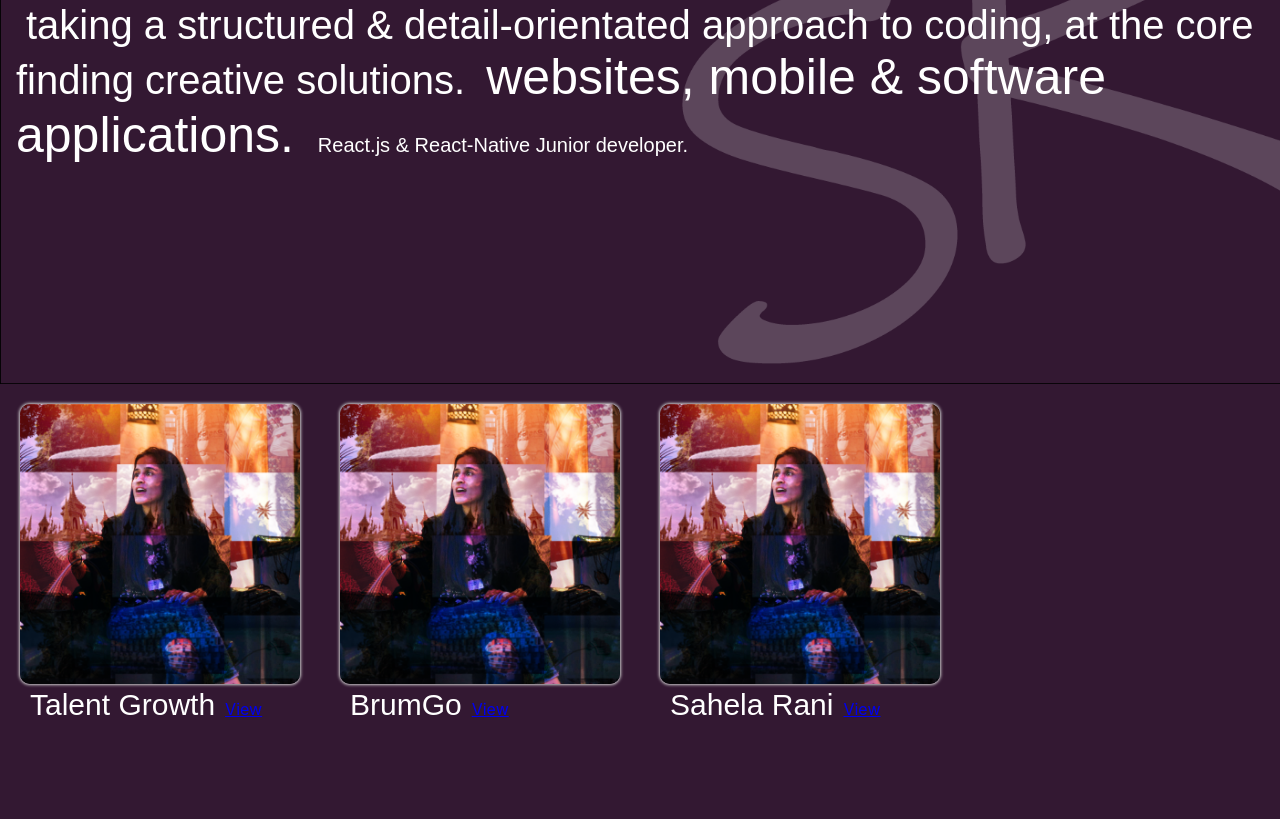
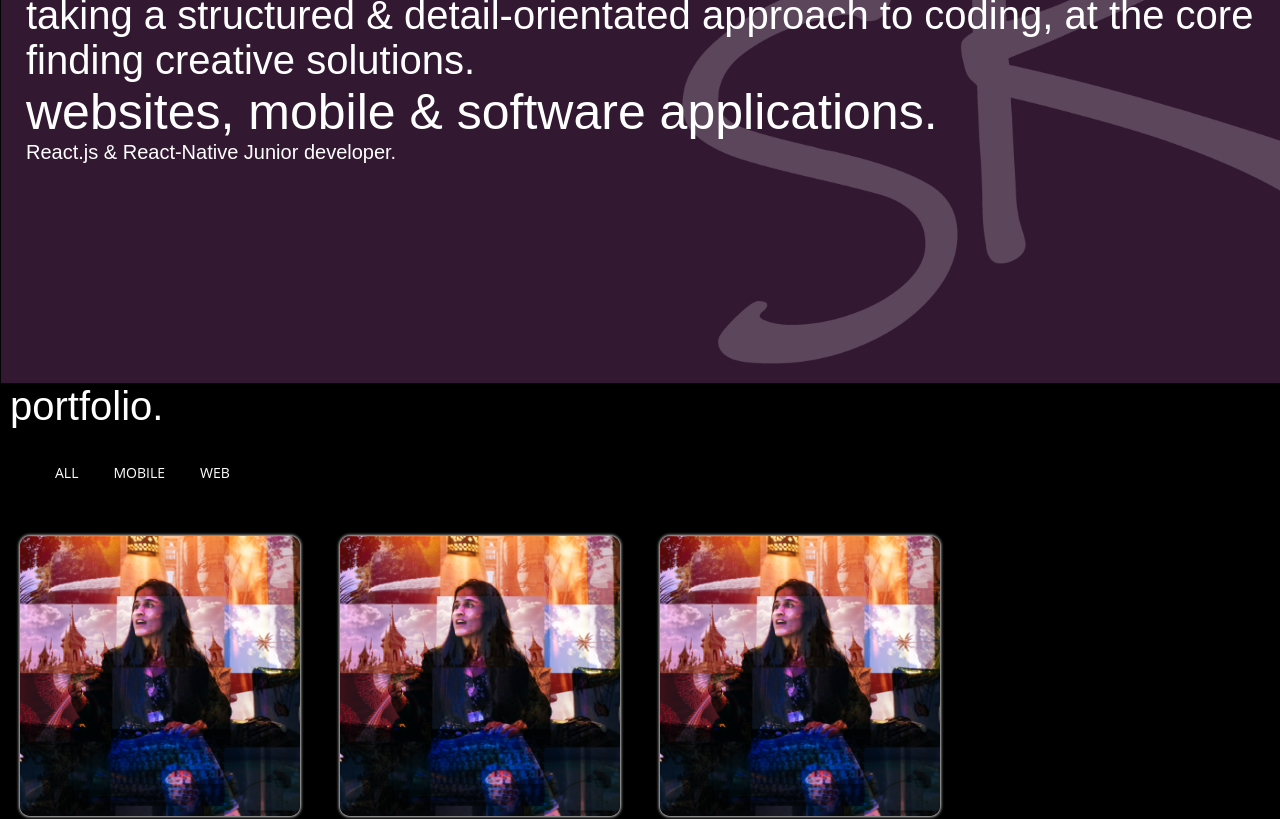
Before and after one commit to SahelaR/portfolioWebsite, a React (Create React App) app: page / in a window 1280 px wide. Shown: the part 1220-2039 px from the top of the page. Built offline with nearby package versions, Linux system fonts and the light colour scheme.

Commit message:
carousel links working

```diff
--- a/src/components/PortfolioSection/PortfolioSection.module.css
+++ b/src/components/PortfolioSection/PortfolioSection.module.css
@@ -1,24 +1,28 @@
 .mainCoverContainer {
     min-height: 100vh;
-     display: flex;
-
-     background-color: #331832
+     background-color: var(--black-color)
 
 
 }
 
-.tabs {
-    margin-top: 50px;
+h3 {
+    color: var(--white-color);
+    z-index: 1;
 }
 
+.filter {
+    font-family: 'Open Sans', sans-serif;
+    font-size: 15px;
+    line-height: 1.8em;
+}
 
-
-p {
+li {
     color: var(--white-color);
      z-index: 1;
-     display: inline;
-     font-size: 30px;
-     margin-left: 20px;
+    margin: 0px 5px 0px 0px;
+    float: none;
+    display: inline-block;
+    font-size: 14px;
 }
 
 @media screen and (max-width: 800px) {
--- a/src/components/PortfolioSection/index.js
+++ b/src/components/PortfolioSection/index.js
@@ -8,6 +8,12 @@ export default class PortfolioSection extends React.Component {
         return (
             <div>
                 <div className={CSS.mainCoverContainer}>
+                    <p>portfolio.</p>
+                    <ul className={CSS.filter}>
+                        <li>ALL</li>
+                        <li>MOBILE</li>
+                        <li>WEB</li>
+                    </ul>
                    <Carousel />
                 </div>
             </div>
```
